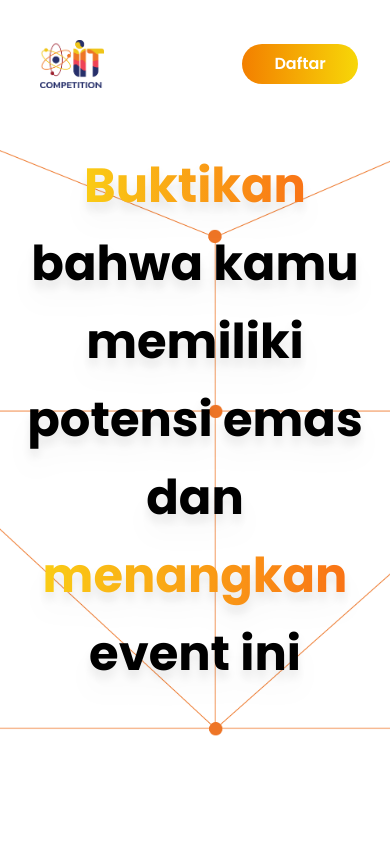
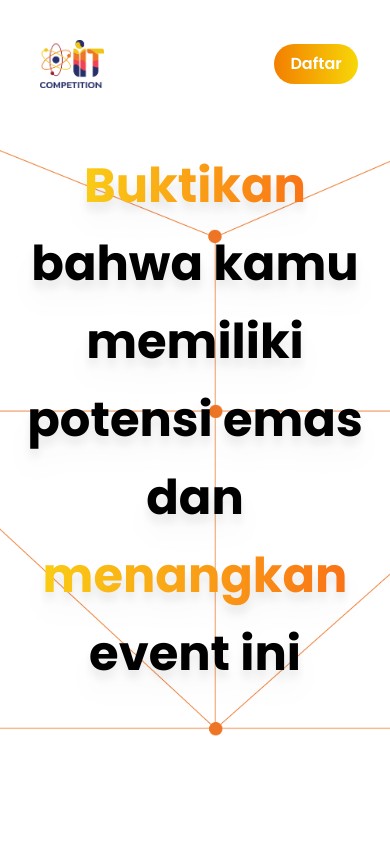
Before and after one commit to rianmz-genz/webiitc, a Next.js app: page / in a window 390 px wide. Shown: the top 844 px of the page. Built offline with nearby package versions, Linux system fonts and the light colour scheme.

Commit message:
add variant

```diff
--- a/components/atoms/Button.js
+++ b/components/atoms/Button.js
@@ -5,6 +5,7 @@ const Button = ({ color, size, additionals, isSquare = false, ...props }) => {
     `${isSquare ? "rounded-md" : "rounded-full"} ${additionals}`,
     {
       color: {
+        bluelight: "bg-blue-600/40 text-white hover:scale-95",
         blue: "bg-blue-600 text-white hover:scale-95",
         gradient2:
           "bg-gradient-to-br from-[#FFCC49] to-[#F37F00] text-white hover:scale-95",
@@ -18,7 +19,7 @@ const Button = ({ color, size, additionals, isSquare = false, ...props }) => {
       size: {
         sm: "px-5 py-1 text-sm",
         base: "px-4 py-2",
-        md: "px-8 py-2 font-semibold",
+        md: "lg:px-8 py-2 font-semibold px-4",
         lg: "px-10 py-3 text-lg font-bold",
       },
     }
```
